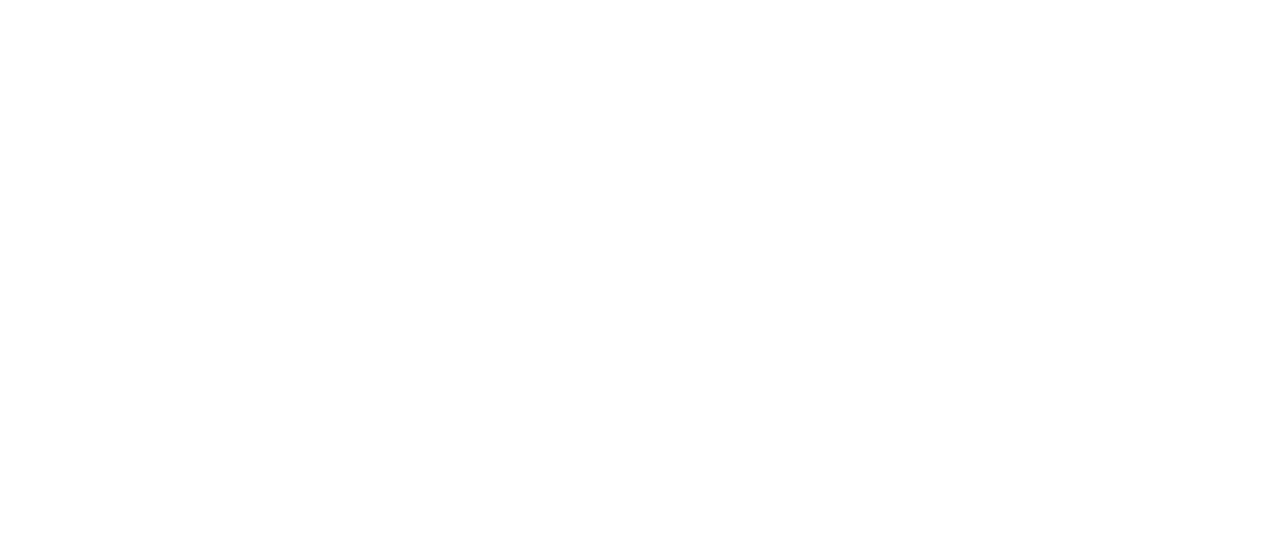
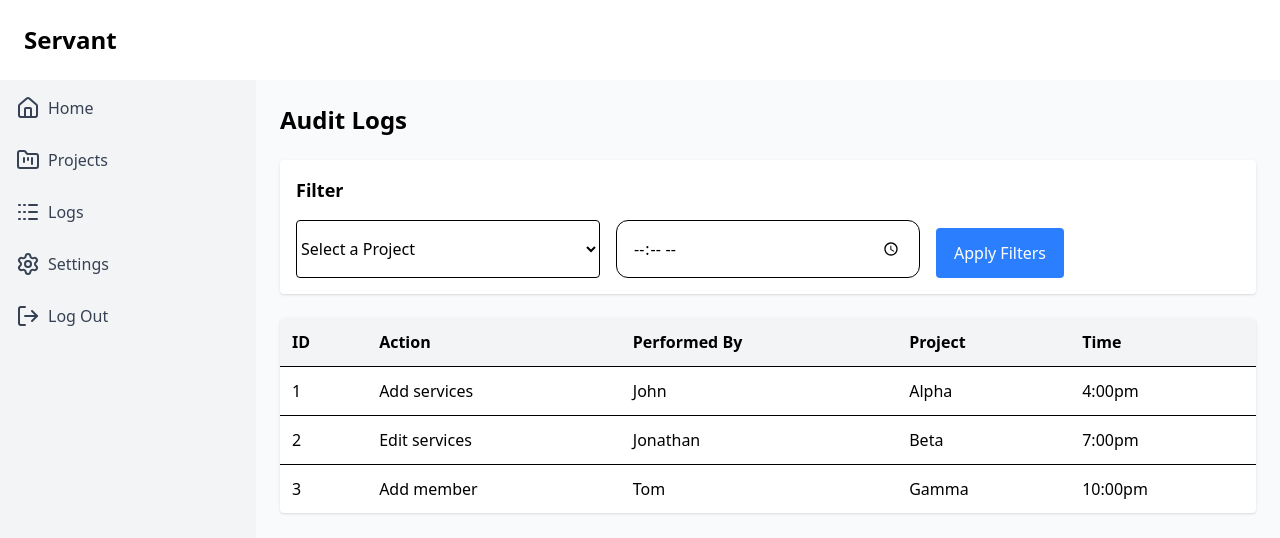
Before and after one commit to Yoni190/servant, a React app in the folder frontend/: page /logs in a window 1280 px wide. Before the commit this address had no page. Shown: the top 538 px of the page. Built offline with nearby package versions, Linux system fonts and the light colour scheme; the HTML template or start-up script is replaced by a standard one.

Commit message:
Create logs page

```diff
--- a/frontend/src/App.jsx
+++ b/frontend/src/App.jsx
@@ -6,6 +6,7 @@
 import AddProject from './pages/AddProject'
 import EditProject from './pages/EditProject'
 import { ToastContainer } from 'react-toastify'
+import Logs from './pages/Logs'
 
 
 
@@ -22,6 +23,7 @@
         <Route path="/projects" element={<Projects />} />
         <Route path="/projects/add" element={<AddProject />} />
         <Route path="/project/edit/:id" element={<EditProject />} />
+        <Route path="/logs" element={<Logs />} />
       </Routes>
 
       <ToastContainer
--- /dev/null
+++ b/frontend/src/pages/Logs.jsx
@@ -0,0 +1,84 @@
+import React from 'react'
+import Header from '../components/Header'
+import Sidebar from '../components/Sidebar'
+import { Link } from 'react-router-dom'
+import Swal from 'sweetalert2'
+
+const Logs = () => {
+
+    const logs = [
+        {id: 1, action: "Add services", performed: "John", project: "Alpha", time: "4:00pm"},
+        {id: 2, action: "Edit services", performed: "Jonathan", project: "Beta", time: "7:00pm"},
+        {id: 3, action: "Add member", performed: "Tom", project: "Gamma", time: "10:00pm"}
+    ]
+
+  return (
+    <div className="min-h-screen flex flex-col">
+      <Header />
+      <div className="flex flex-1">
+        <Sidebar />
+        <main className="flex-1 p-6 bg-gray-50 space-y-6">
+
+            {/* Title */}
+            <div className='flex justify-between'>
+                <h1 className='text-2xl font-semibold'>Audit Logs</h1>
+            </div>
+
+            {/* Body */}
+            <div className='space-y-6'>
+                <div className="bg-white rounded shadow p-4 ">
+                    <h2 className='text-lg font-semibold'>Filter</h2>
+                    <form action="#" className='grid grid-cols-1 md:grid-cols-3 gap-4 mt-4'>
+                        <select
+                            name="project"
+                            id="project"
+                            className='border rounded'
+                            >
+                            <option value="">Select a Project</option>
+                            <option value="alpha">Alpha</option>
+                            <option value="beta">Beta</option>
+                            <option value="gamma">Gamma</option>
+                        </select>
+                        <input
+                            type="time"
+                            name="time"
+                            id="time"
+                            className='border rounded-xl p-4'
+                            />
+                        <button
+                            type="submit"
+                            className='bg-blue-500 text-white px-4 py-2 rounded mt-2 hover:bg-blue-600 w-32'>
+                            Apply Filters
+                        </button>
+                    </form>
+                </div>
+                <table className='w-full bg-white rounded shadow overflow-hidden'>
+                    <thead className='bg-gray-100 text-left'>
+                        <tr>
+                            <th className='p-3'>ID</th>
+                            <th className='p-3'>Action</th>
+                            <th className='p-3'>Performed By</th>
+                            <th className='p-3'>Project</th>
+                            <th className='p-3'>Time</th>
+                        </tr>
+                    </thead>
+                    <tbody>
+                        {logs.map((log) => (
+                            <tr key={log.id} className='border-t hover:bg-gray-50'>
+                                <td className='p-3'>{log.id}</td>
+                                <td className='p-3 font-medium'>{log.action}</td>
+                                <td className='p-3'>{log.performed}</td>
+                                <td className='p-3'>{log.project}</td>
+                                <td className='p-3'>{log.time}</td>
+                            </tr>
+                        ))}
+                    </tbody>
+                </table>
+            </div>
+        </main>
+      </div>
+    </div>
+  )
+}
+
+export default Logs
```
